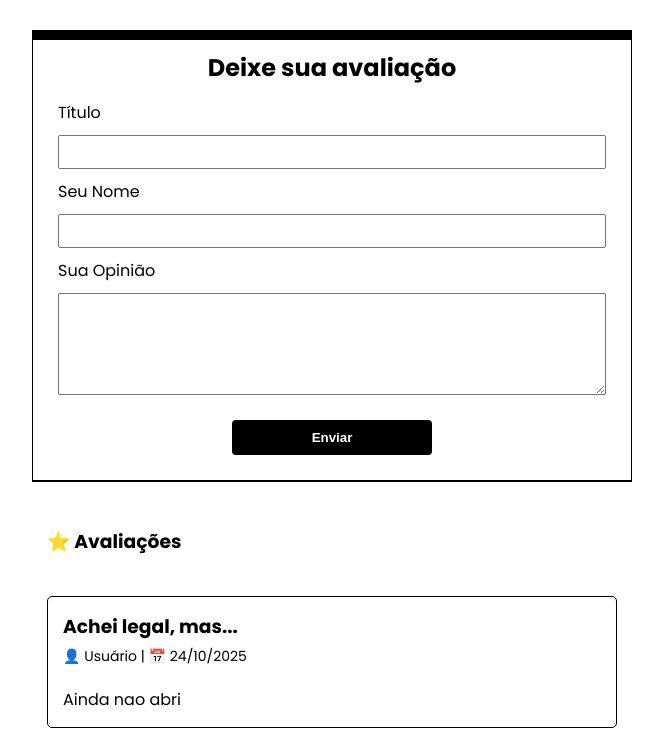
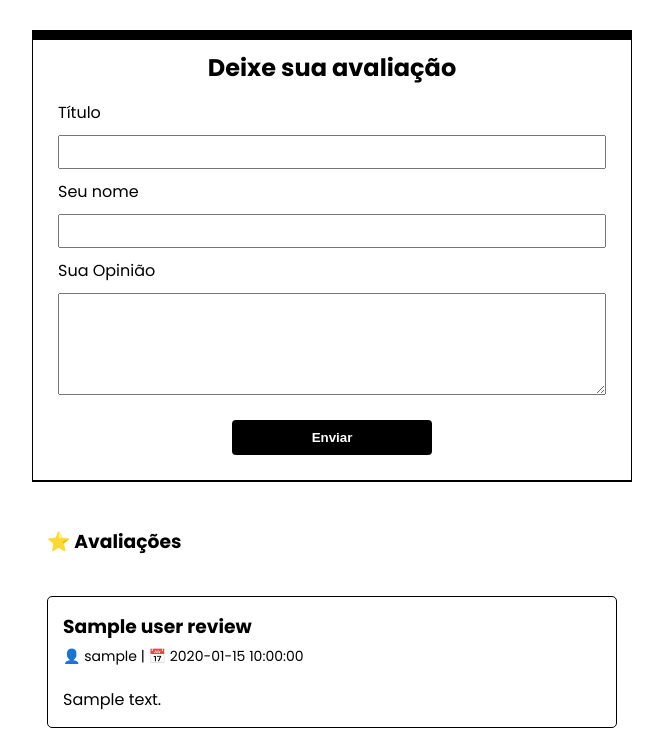
Before and after one commit to boubeejul/user-review-form, a Flask app: template app/templates/index.html in a window 1280 px wide. Shown: the part 68-811 px from the top of the page, without its empty margins (308-971 px from the left). Run offline with Flask 3, Linux system fonts and the light colour scheme; the template is opened without the code that fills it: most values are stand-ins (such as "Sample title", 1, 10 or a date in 2020).

Commit message:
create macros and dynamic rendering

```diff
--- a/app/app.py
+++ b/app/app.py
@@ -1,11 +1,20 @@
-from flask import Flask, render_template, request, redirect
+from flask import Flask, render_template, request, redirect, url_for
+import os
 
 app = Flask(__name__)
+app.secret_key = os.getenv("FLASK_SECRET_KEY")
 
 @app.route('/')
 def index():
     #TODO: get reviews from api
-    return render_template("index.html")
+
+    reviews = [{
+        "username" : "Usuário",
+        "title" : "Achei legal, mas...",
+        "message" : "Ainda nao testei",
+        "date": "24/10/2025"
+    }]
+    return render_template("index.html", reviews=reviews)
 
 @app.route('/submit-review', methods=['POST'])
 def submit_review():
@@ -14,8 +23,8 @@ def submit_review():
     message = request.form.get("review-message")
 
     #TODO: post review to api
-    return redirect("/")
 
+    return redirect(url_for("index"))
 
-if __name__ == '__main__':
+if __name__ == "__main__":
     app.run(debug=True)
--- a/app/templates/index.html
+++ b/app/templates/index.html
@@ -1,3 +1,5 @@
+{% import 'macros/form.html' as form %}
+{% import 'macros/reviews.html' as review %}
 <!DOCTYPE html>
 <html lang="pt-BR">
 <head>
@@ -17,22 +19,9 @@
             <h2>Deixe sua avaliação</h2>
 
             <form action="/submit-review" method="post" id="review-form">
-                <div class="review-form-single-box">
-                    <label for="review-title">Título</label>
-                    <input type="text" name="review-title" id="review-title" required>
-                </div>
-
-
-                <div class="review-form-single-box">
-                    <label for="review-username">Seu Nome</label>
-                    <input type="text" name="review-username" id="review-username" required>
-                </div>
-
-                <div class="review-form-single-box">
-                    <label for="review-message">Sua Opinião</label>
-                    <textarea name="review-message" id="review-message" maxlength="350" required></textarea>
-                </div>
-
+                {{ form.input(name="review-title", label="Título") }}
+                {{ form.input(name="review-username", label="Seu nome") }}
+                {{ form.text_area(name="review-message", label="Sua Opinião") }}
                 <button type="submit" class="review-form-button">Enviar</button>
             </form>
 
@@ -41,16 +30,16 @@
         <section id="reviews-list">
             <h3>⭐ Avaliações</h3>
 
-            <div class="review">
-                <div class="review-header">
-                    <h3>Achei legal, mas...</h3>
-                    <p class="review-header-info">👤 Usuário | 📅 24/10/2025</p>
-                </div>
-
-                <div class="review-text">
-                    <p>Ainda nao abri</p>
-                </div>
-            </div>
+            {% if reviews and reviews|length > 0 %}
+                {% for user_review in reviews %}
+                    {{ review.review_box(username=user_review.get("username"),
+                                          date=user_review.get("date"),
+                                          title=user_review.get("title"),
+                                          message=user_review.get("message")) }}
+                {% endfor %}
+            {% else %}
+                <p>Ainda não há avaliações.</p>
+            {% endif %}
         </section>
     </main>
 </body>
--- /dev/null
+++ b/app/templates/macros/form.html
@@ -0,0 +1,13 @@
+{% macro input(name='', label='', type='text', placeholder='', maxlength=200) %}
+<div class="review-form-single-box">
+    <label for="{{ name }}">{{ label }}</label>
+    <input type="{{ type }}" name="{{ name }}" id="{{ name }}" maxlength="{{ maxlength }}" required>
+</div>
+{% endmacro %}
+
+{% macro text_area(name='', label='', placeholder='', maxlength=350) %}
+<div class="review-form-single-box">
+    <label for="{{ name }}">{{ label }}</label>
+    <textarea name="{{ name }}" id="{{ name }}" maxlength="{{ maxlength }}" required></textarea>
+</div>
+{% endmacro %}
--- /dev/null
+++ b/app/templates/macros/reviews.html
@@ -0,0 +1,12 @@
+{% macro review_box(username='', date='', title='', message='') %}
+<div class="review">
+    <div class="review-header">
+        <h3>{{ title }}</h3>
+        <p class="review-header-info">👤 {{ username }} | 📅 {{ date }}</p>
+    </div>
+
+    <div class="review-text">
+        <p>{{ message }}</p>
+    </div>
+</div>
+{% endmacro %}
```
